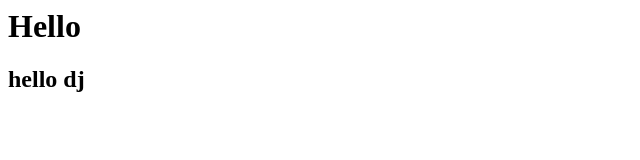
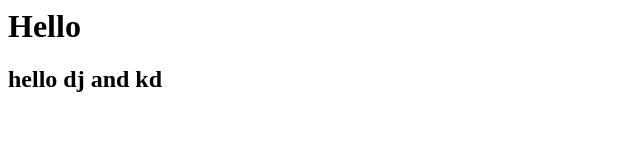
Before and after one commit to Dhananjayan-maz/New, a plain HTML site: page index.html in a window 1280 px wide. Shown: the full height of the page, 0-640 px from the left. Drawn offline with Linux system fonts and the light colour scheme.

Commit message:
Update index.html

```diff
--- a/index.html
+++ b/index.html
@@ -1,2 +1,2 @@
 <h1>Hello</h1>
-<h2>hello dj</h2>
+<h2>hello dj and kd</h2>
```
